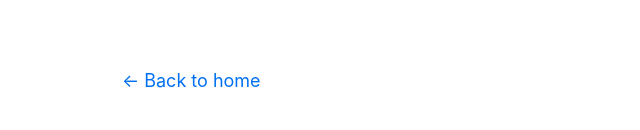
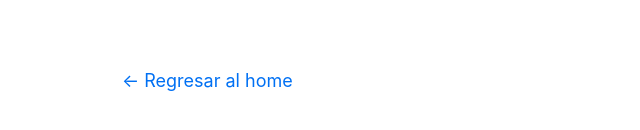
Before and after one commit to birrein/next-ts-first-app, a Next.js app: page /page-with-params in a window 1280 px wide. Shown: the part 232-362 px from the top of the page, without its empty margins (212-852 px from the left). Built offline with nearby package versions, Linux system fonts and the light colour scheme.

Commit message:
Added absolute paths to tsconfig.json

```diff
--- a/src/components/layout.tsx
+++ b/src/common/layout.tsx
@@ -1,8 +1,8 @@
 import Head from 'next/head';
 import Image from 'next/image';
+import Link from 'next/link';
 import styles from './layout.module.css';
-import utilStyles from '../pages/utils.module.css';
-import Link from 'next/link';
+import utilStyles from '@common/utils/utils.module.css';
 
 const name = 'Manuel Marín';
 export const siteTitle = 'Next.js Sample Website';
@@ -69,7 +69,7 @@ export default function Layout({ children, home }: Props) {
       {!home && (
         <div className={styles.backToHome}>
           <Link href="/">
-            <a>← Back to home</a>
+            <a>← Regresar al home</a>
           </Link>
         </div>
       )}
--- a/src/pages/another-page-with-params/[param1]/[param2].tsx
+++ b/src/pages/another-page-with-params/[param1]/[param2].tsx
@@ -1,7 +1,7 @@
 import { useRouter } from 'next/router';
 import Head from 'next/head';
-import Layout from '../../../components/layout';
-import utilStyles from '../../utils.module.css';
+import Layout from '@common/layout';
+import utilStyles from '@common/utils/utils.module.css';
 
 const PageWithParams = () => {
   const router = useRouter();
--- a/src/pages/catch-all-routes/[...words].tsx
+++ b/src/pages/catch-all-routes/[...words].tsx
@@ -1,7 +1,7 @@
 import { useRouter } from 'next/router';
 import Head from 'next/head';
-import Layout from '../../components/layout';
-import utilStyles from '../utils.module.css';
+import Layout from '@common/layout';
+import utilStyles from '@common/utils/utils.module.css';
 
 const PageWithParams = () => {
   const router = useRouter();
--- a/src/pages/page-with-params.tsx
+++ b/src/pages/page-with-params.tsx
@@ -1,7 +1,7 @@
 import { useRouter } from 'next/router';
 import Head from 'next/head';
-import Layout from '../components/layout';
-import utilStyles from './utils.module.css';
+import Layout from '@common/layout';
+import utilStyles from '@common/utils/utils.module.css';
 
 const PageWithParams = () => {
   const router = useRouter();
```
Also changed, not shown: src/pages/index.tsx (+5 -5 lines), src/pages/posts/[id].tsx (+4 -4 lines), tsconfig.json (+7 -1 lines), src/common/layout.module.css (renamed from src/components/layout.module.css), src/common/utils/date.tsx (renamed from src/components/date.tsx), src/common/utils/posts.ts (renamed from src/lib/posts.ts), src/common/utils/utils.module.css (renamed from src/pages/utils.module.css).
